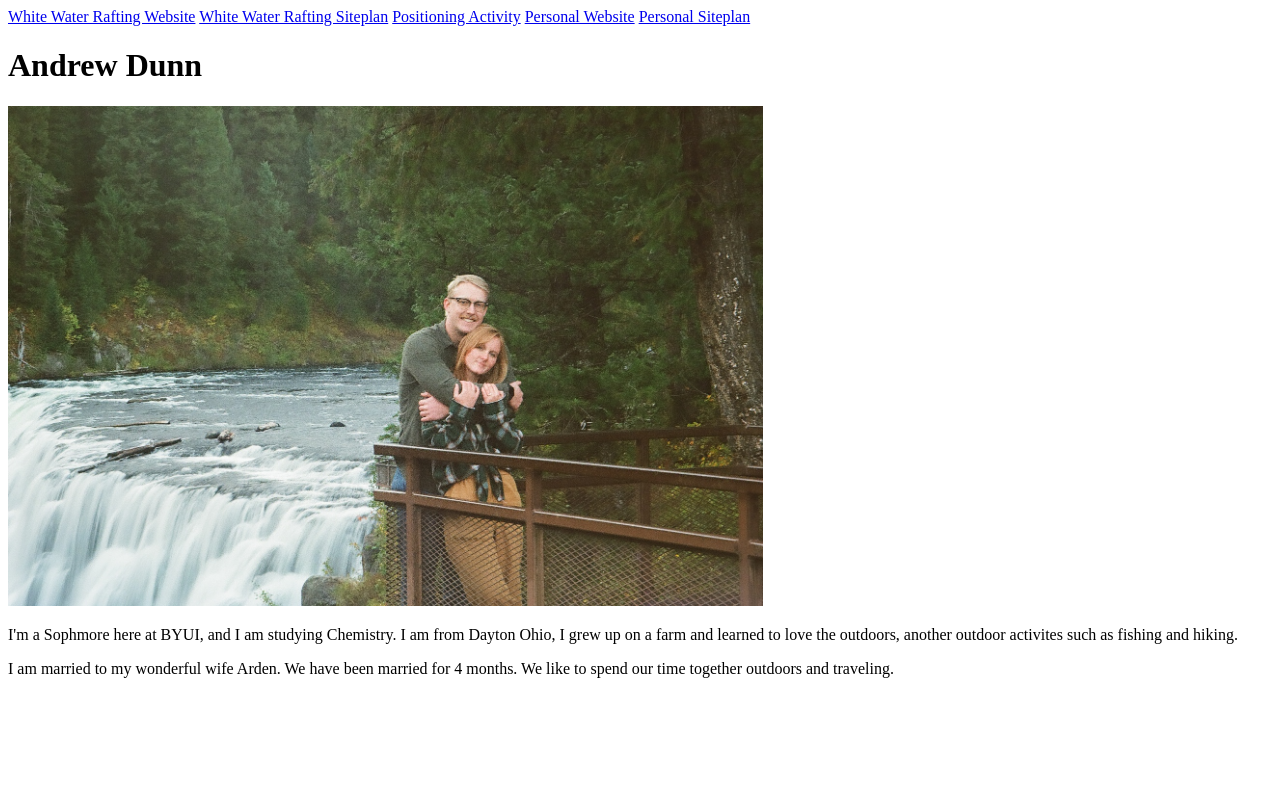
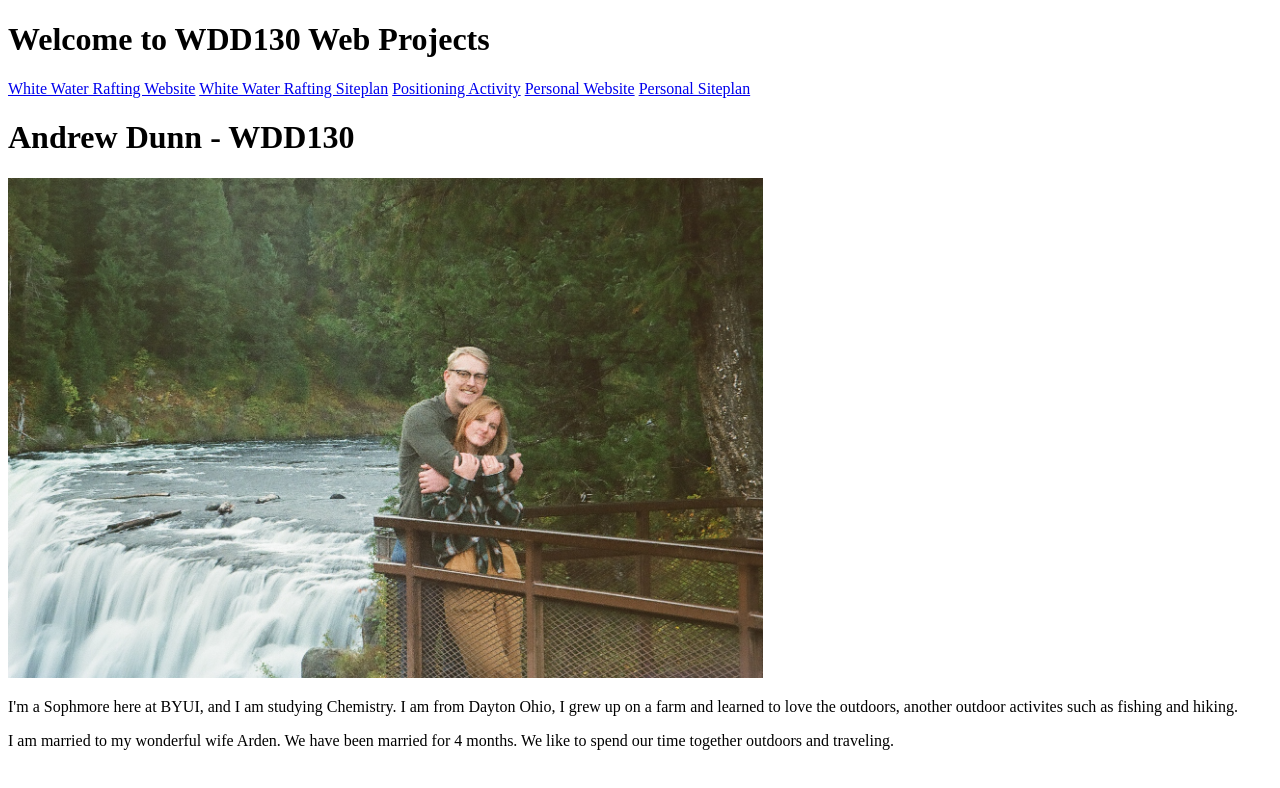
Before and after one commit to ADunn-A/WDD-130, a plain HTML site: page index.html in a window 1280 px wide. Drawn offline with Linux system fonts and the light colour scheme.

Commit message:
added a header

```diff
--- a/index.html
+++ b/index.html
@@ -6,6 +6,7 @@
     <title>Drews First Site</title>
 </head>
 <body>
+    <h1>Welcome to WDD130 Web Projects</h1>
     <nav>
         <a href="wwr/index.html">White Water Rafting Website</a>
         <a href="wwr/site-plan-rafting.html">White Water Rafting Siteplan</a>
@@ -13,7 +14,7 @@
         <a href="#">Personal Website</a>
         <a href="#">Personal Siteplan</a>
     </nav>
-    <h1>Andrew Dunn</h1>
+    <h1>Andrew Dunn - WDD130</h1>
     <img src="/Images/IMG_2390.JPG" alt="A picture of my wife and I", height="500">
     <p>
         I'm a Sophmore here at BYUI, and I am studying Chemistry. I am from Dayton Ohio, I grew up on a farm and learned to love the outdoors, another outdoor activites such as fishing and hiking.
```
